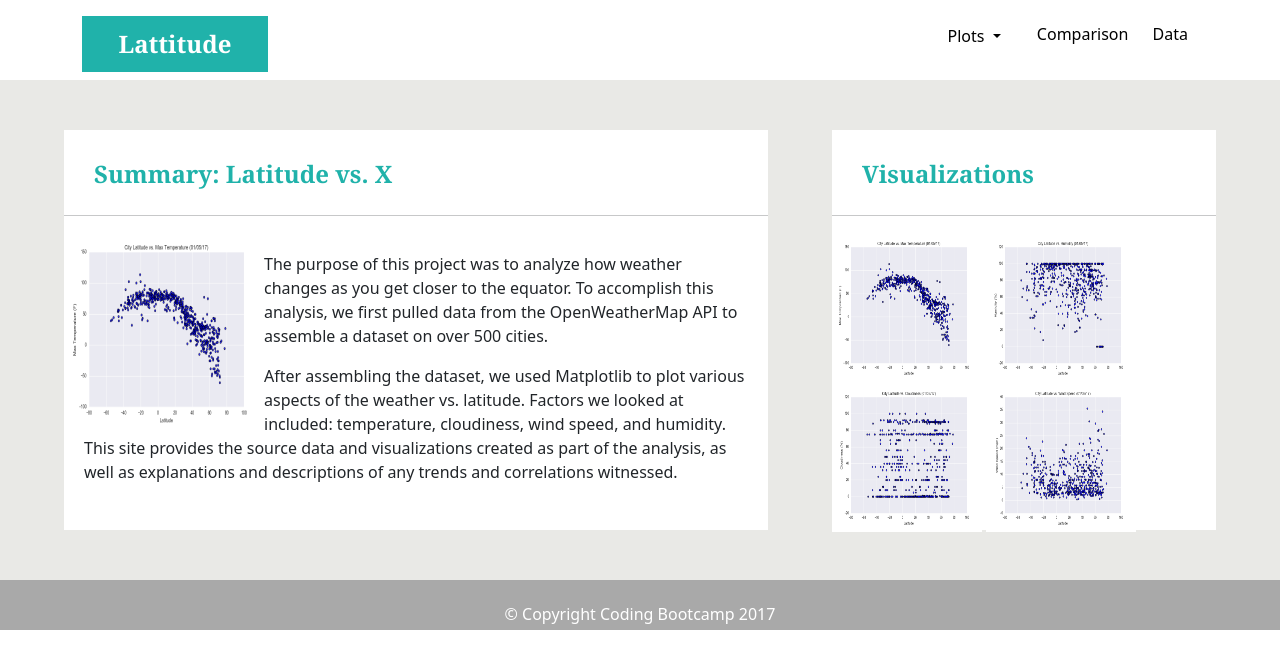
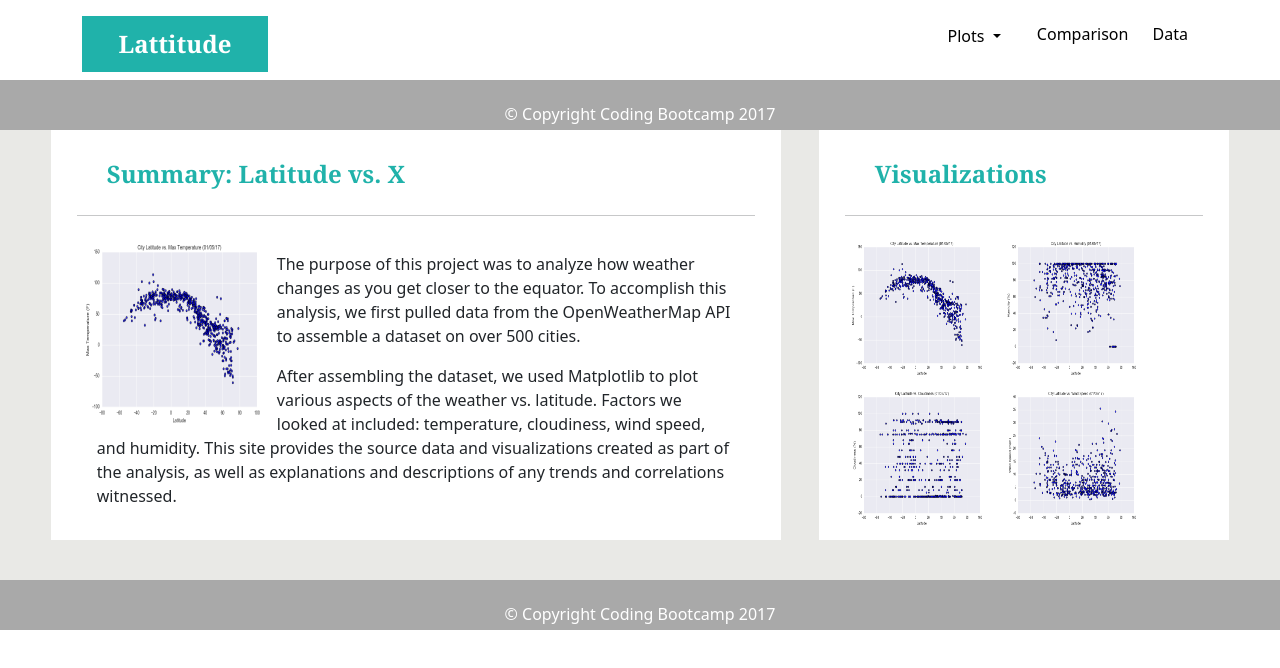
Before and after one commit to githotirado/Web-Design-Challenge, a plain HTML site: page WebVisualizations/index_basic.html in a window 1280 px wide. Drawn offline with nearby package versions, Linux system fonts and the light colour scheme.

Commit message:
9.15 footer dynamic

```diff
--- a/WebVisualizations/index_basic.html
+++ b/WebVisualizations/index_basic.html
@@ -45,6 +45,8 @@
     </nav>
     <main class="mainbody">
         <section class="box-set">
+            <section class="box box-1-outer">
+            </section>
             <section class="box box-1">
                 <header class="header">
                     <h1>Summary: Latitude vs. X</h1>
@@ -67,6 +69,8 @@
                     </p>
                 </section>
             </section>
+            <section class="box box-2-outer">
+            </section>
             <section class="box box-2">
                 <header class="header">
                     <h1>Visualizations</h1>
@@ -79,9 +83,12 @@
                     <img src="Resources/Fig4.png" width="150" height="150" alt="City Latitude vs Wind Speed">
                 </section>
             </section>
+            <section class="box-set box-footer">
+                <h6>&copy Copyright Coding Bootcamp 2017</h6>
+            </section>
         </section>
     </main>
-    <section class="footer">
+    <section class="box-footer">
         <h6>&copy Copyright Coding Bootcamp 2017</h6>
     </section>
     <!-- Optional JavaScript -->
--- a/WebVisualizations/styles_test.css
+++ b/WebVisualizations/styles_test.css
@@ -110,15 +110,49 @@ body {
 .box-1 {
     background-color: white;
     top: 50px;
-    bottom: 50px;
-    left: 5%;
-    right: 40%;
+    bottom: 40px;
+    left: 6%;
+    right: 41%;
+    z-index: 2;
+}
+
+.box-1-outer {
+    background: white;
+    top: 50px;
+    bottom: 40px;
+    left: 4%;
+    right: 39%;
+    z-index: 1;
 }
 
 .box-2 {
     background-color: white;
     top: 50px;
-    bottom: 50px;
-    left: 65%;
-    right: 5%;
+    bottom: 40px;
+    left: 66%;
+    right: 6%;
+    z-index: 2;
 }
+
+.box-2-outer {
+    background: white;
+    top: 50px;
+    bottom: 40px;
+    left: 64%;
+    right: 4%;
+    z-index: 1;
+}
+
+.box-footer {
+    color: white;
+    background-color: darkgray;
+    height: 50px;
+    text-align: center;
+    padding: 25px;
+    bottom: 0%;
+    /* border-color: lightseagreen;
+    border-top: lightseagreen;
+    border-top-width: 50px; */
+    /* position: relative; */
+    /* bottom: 100%; */
+}
```
